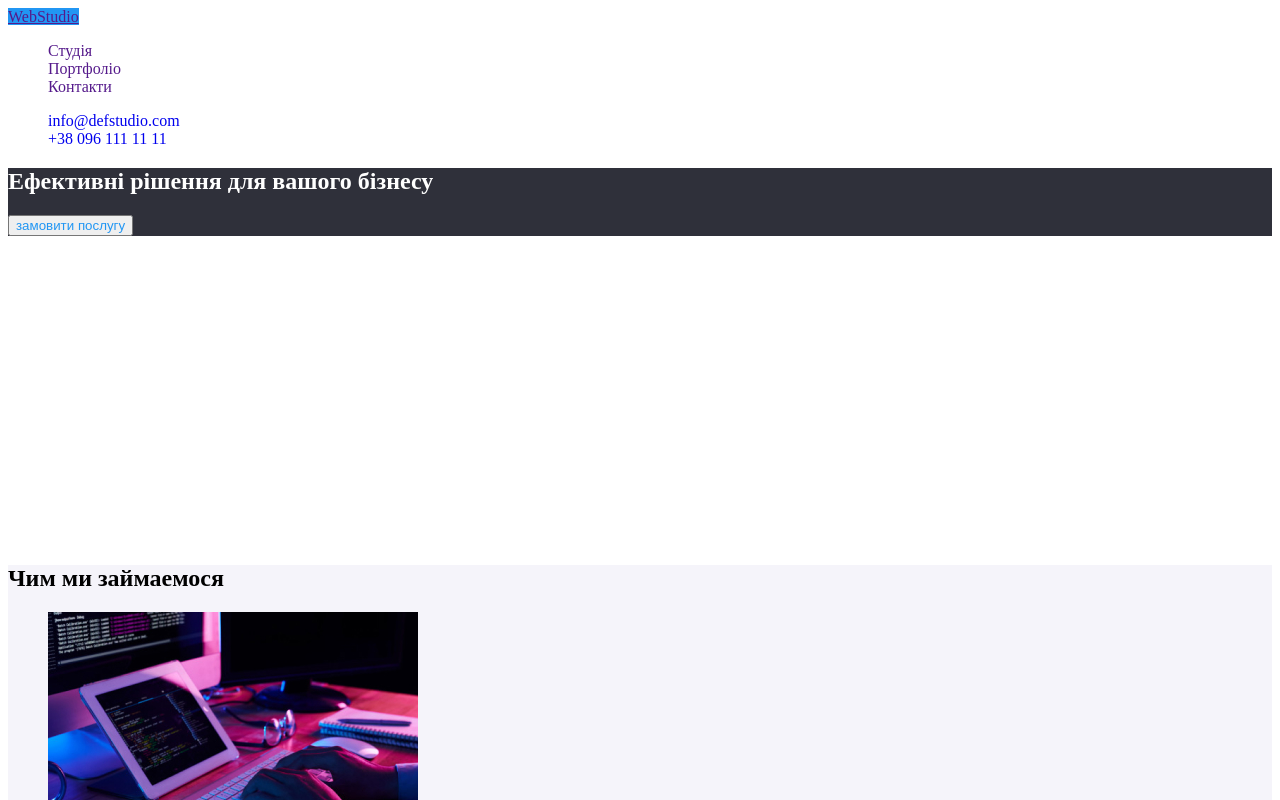
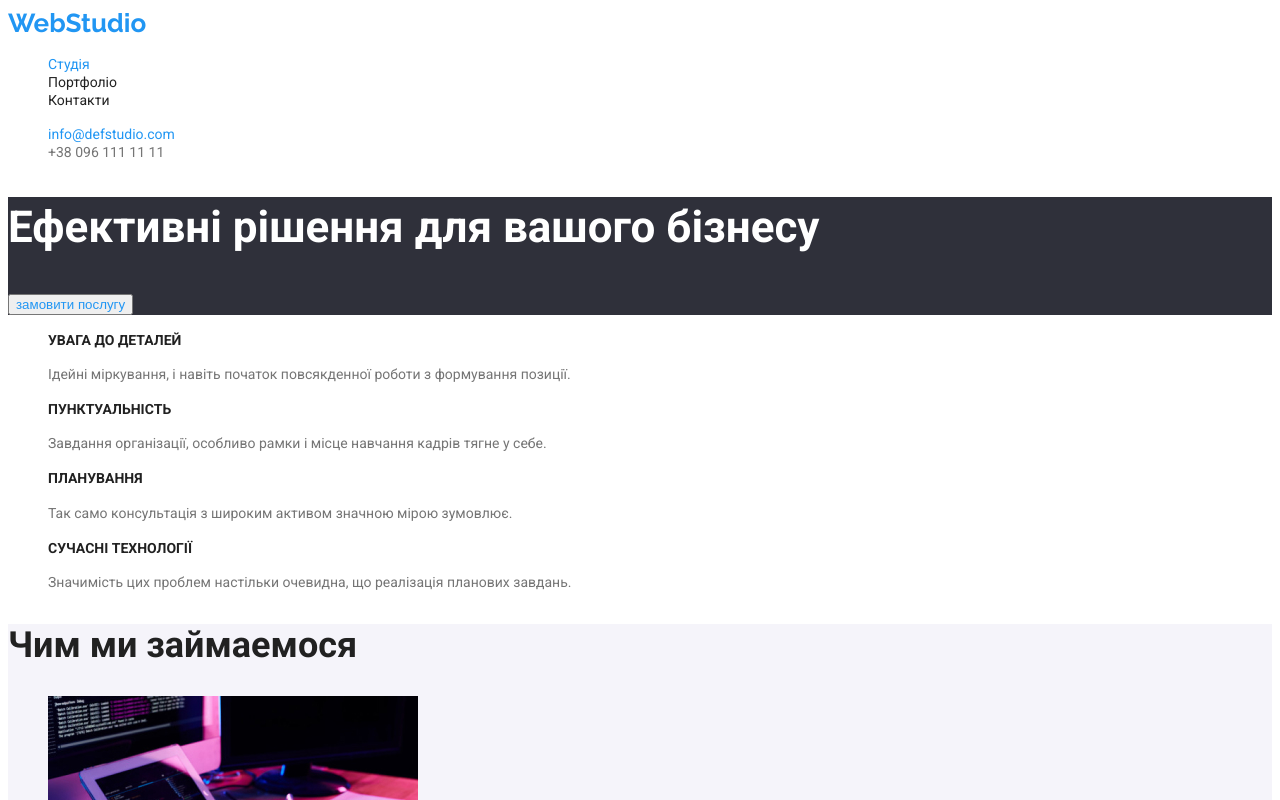
Before and after one commit to Leo1608-2012/Portfolio, a plain HTML site: page index.html in a window 1280 px wide. Shown: the top 800 px of the page. Drawn offline with Linux system fonts and the light colour scheme.

Commit message:
CSS and HTML

```diff
--- a/index.html
+++ b/index.html
@@ -6,6 +6,8 @@
     <meta name="viewport" content="width=device-width, initial-scale=1.0">
     <title>WebStudio</title>
     <link rel="stylesheet" href="style.css">
+    <link href="https://fonts.googleapis.com/css2?family=Roboto:wght@400;700&display=swap" rel="stylesheet">
+    <link href="https://fonts.googleapis.com/css2?family=Raleway:wght@400;700&display=swap" rel="stylesheet">
 <style>
 
 </style>
@@ -18,19 +20,19 @@
         </div>
         <nav>
             <ul>
-                <li><a href="">Студія</a></li>
-                <li><a href="">Портфоліо</a></li>
-                <li><a href="">Контакти</a></li>
+                <li><a href="#" class="puk">Студія</a></li>
+                <li><a href="#" class="en">Портфоліо</a></li>
+                <li><a href="#" class="en">Контакти</a></li>
             </ul>
         </nav>
         <ul>
-            <li><a href="mailto:info@defstudio.com">info@defstudio.com</a></li>
-            <li><a href="tel:+380961111111">+38 096 111 11 11</a></li>
+            <li><a href="mailto:info@defstudio.com" class="basket">info@defstudio.com</a></li>
+            <li><a href="tel:+380961111111" class="rel">+38 096 111 11 11</a></li>
         </ul>
     </header>
     <main>
         <section class="smm">
-            <h1>Ефективні рішення для вашого бізнесу</h1>
+            <h1 class="book">Ефективні рішення для вашого бізнесу</h1>
             <button type="button">замовити послугу</button>
         </section>
         <section>
@@ -40,7 +42,7 @@
                     <article>
                         <h3>УВАГА ДО ДЕТАЛЕЙ
                         </h3>
-                        <p>Ідейні міркування, і навіть початок повсякденної роботи з формування позиції.</p>
+                        <p class="Portfolio">Ідейні міркування, і навіть початок повсякденної роботи з формування позиції.</p>
 
                     </article>
                 </li>
@@ -49,7 +51,7 @@
                         <h3>
                             ПУНКТУАЛЬНІСТЬ
                         </h3>
-                        <p>Завдання організації, особливо рамки і місце навчання кадрів тягне у себе.</p>
+                        <p class="Portfolio">Завдання організації, особливо рамки і місце навчання кадрів тягне у себе.</p>
                     </article>
                 </li>
                 <li>
@@ -57,7 +59,7 @@
                         <h3>
                             ПЛАНУВАННЯ
                         </h3>
-                        <p>Так само консультація з широким активом значною мірою зумовлює.</p>
+                        <p class="Portfolio">Так само консультація з широким активом значною мірою зумовлює.</p>
                     </article>
                 </li>
                 <li>
@@ -65,7 +67,7 @@
                         <h3>
                             СУЧАСНІ ТЕХНОЛОГІЇ
                         </h3>
-                        <p>Значимість цих проблем настільки очевидна, що реалізація планових завдань.</p>
+                        <p class="Portfolio">Значимість цих проблем настільки очевидна, що реалізація планових завдань.</p>
                     </article>
                 </li>
             </ul>
@@ -85,42 +87,44 @@
                     <article>
                         <img src="img2/productdesigner.jpg" alt="фото Ігоря Дем'яненко">
                         <h3>Ігор Дем'яненко</h3>
-                        <p>Product Designer</p>
+                        <p class="box">Product Designer</p>
                     </article>
                 </li>
                 <li>
                     <article>
                         <img src="img2/frontenddeveloper.jpg" alt="фото Ольги Рєпіни">
                         <h3>Ольга Рєпіна</h3>
-                        <p>Frontend developer</p>
+                        <p class="box">Frontend developer</p>
                     </article>
                 </li>
                 <li>
                     <article>
                         <img src="img2/marketing.jpg" alt="фото Миколи Тарасова">
                         <h3>Микола Тарасов</h3>
-                        <p>Marketing</p>
+                        <p class="box">Marketing</p>
                     </article>
                 </li>
                 <li>
                     <article>
                         <img src="img2/uidesigner.jpg" alt="фото Михайло Єрмакова">
                         <h3>Михайло Єрмаков</h3>
-                        <p>UI designer</p>
+                        <p class="box">UI designer</p>
                     </article>
                 </li>
             </ul>
         </section>
     </main>
     <footer>
+        <div>
         <a href="index.html">WebStudio</a>
+        </div>
         <ul>
             <li>
                 <address> м. Київ, пр-т Лесі Українки, 26</address>
             </li>
 
-            <li><a href="mailto:info@defstudio.com">info@defstudio.com</a></li>
-            <li><a href="tel:+380961111111">+38 096 111 11 11</a></li>
+            <li><a href="mailto:info@defstudio.com" class="button">info@defstudio.com</a></li>
+            <li><a href="tel:+380961111111" class="button">+38 096 111 11 11</a></li>
 
 
         </ul>
--- a/style.css
+++ b/style.css
@@ -1,33 +1,133 @@
 :root {
-    --main-color:rgba(245, 244, 250, 1);
-    --add-color:rgba(47, 48, 58, 1);
+    --main-color: rgba(245, 244, 250, 1);
+    --add-color: rgba(47, 48, 58, 1);
     --white-color: rgba(255, 255, 255, 1);
-    --blue-color:rgba(33, 150, 243, 1);
+    --blue-color: rgba(33, 150, 243, 1);
+    --main-font: 'Roboto', sans-serif;
+    --second-font: 'Raleway', sans-serif;
 }
+
 .smm {
     background-color: var(--add-color);
 }
+
 .class {
     background-color: var(--main-color);
 }
-.Edition {
-    background-color: var(--blue-color);
+
+/* .Edition {
+    background-color: var(--blue-color); */
 }
+
 nav {
     background-color: var(--white-color);
 }
+
 button {
     color: var(--blue-color);
 }
+
 footer {
     background-color: var(--add-color);
 }
+
 ul li {
     color: var(--white-color);
 }
-li > a {
+
+li>a {
     text-decoration: none;
 }
+
 .smm h1 {
     color: var(--white-color);
 }
+
+div a{
+    text-decoration: none;
+    font-family: var(--second-font);
+    font-size: 26px;
+    font-weight: 700;
+    line-height: 30.52px;
+    color: #2196F3;
+}
+.puk {
+    font-family: var(--main-font);
+    font-size: 14px;
+    font-weight: 500;
+    line-height: 16.41px;
+    color: #2196F3;
+}
+.en {
+    font-family: var(--main-font);
+    font-size: 14px;
+    font-weight: 500;
+    line-height: 16.41px;
+    color: #212121;
+}
+.basket {
+    font-family: var(--main-font);
+    font-size: 14px;
+    font-weight: 500;
+    line-height: 16.41px;
+    color: #2196F3;
+}
+.rel {
+    font-family: var(--main-font);
+    font-size: 14px;
+    font-weight: 500;
+    line-height: 16.41px;
+    color: #757575;
+}
+.book {
+    font-family: var(--main-font);
+    font-size: 44px;
+    font-weight:900 ;
+    line-height: 60px;
+    color:#FFFFFF ;
+}
+button {
+    color: #2196F3;
+}
+h2 {
+    font-family: var(--main-font);
+    font-size: 36px;
+    font-weight:700 ;
+    line-height: 42.16px;
+    color:#212121;
+}
+article h3 {
+    font-family: var(--main-font);
+    font-size: 14px;
+    font-weight:700 ;
+    line-height: 16.42px;
+    color:#212121;
+}
+.Portfolio {
+    font-family: var(--main-font);
+    font-size: 14px;
+    font-weight:400 ;
+    line-height: 24px;
+    color:#757575;
+}
+.box {
+    font-family: var(--main-font);
+    font-size: 16px;
+    font-weight:400 ;
+    line-height: 18.75px;
+    color:#757575;
+}
+address {
+    font-family: var(--main-font);
+    font-size: 14px;
+    font-weight:400 ;
+    line-height: 24px;
+    color:#FFFFFF;
+}
+.button {
+    font-family: var(--main-font);
+    font-size: 14px;
+    font-weight:400 ;
+    line-height: 24px;
+    color:#FFFFFF99;
+}
```
